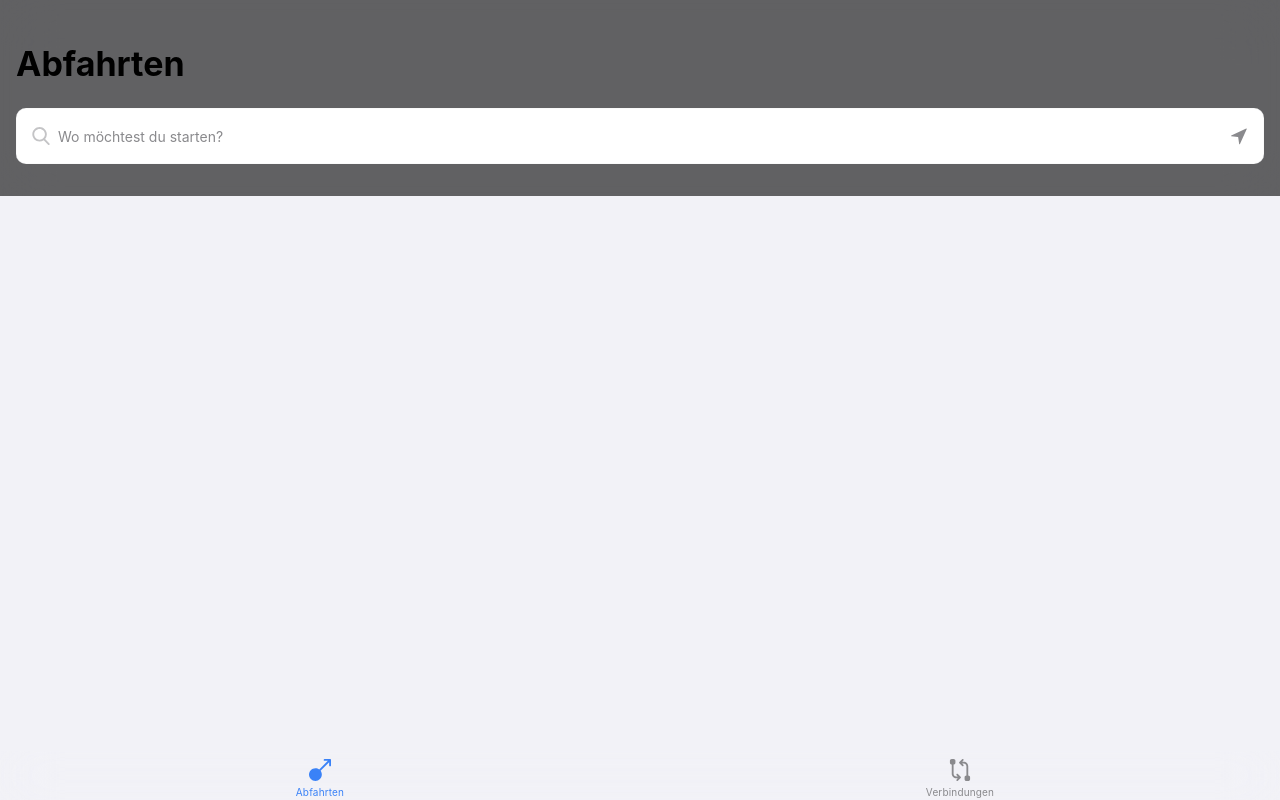
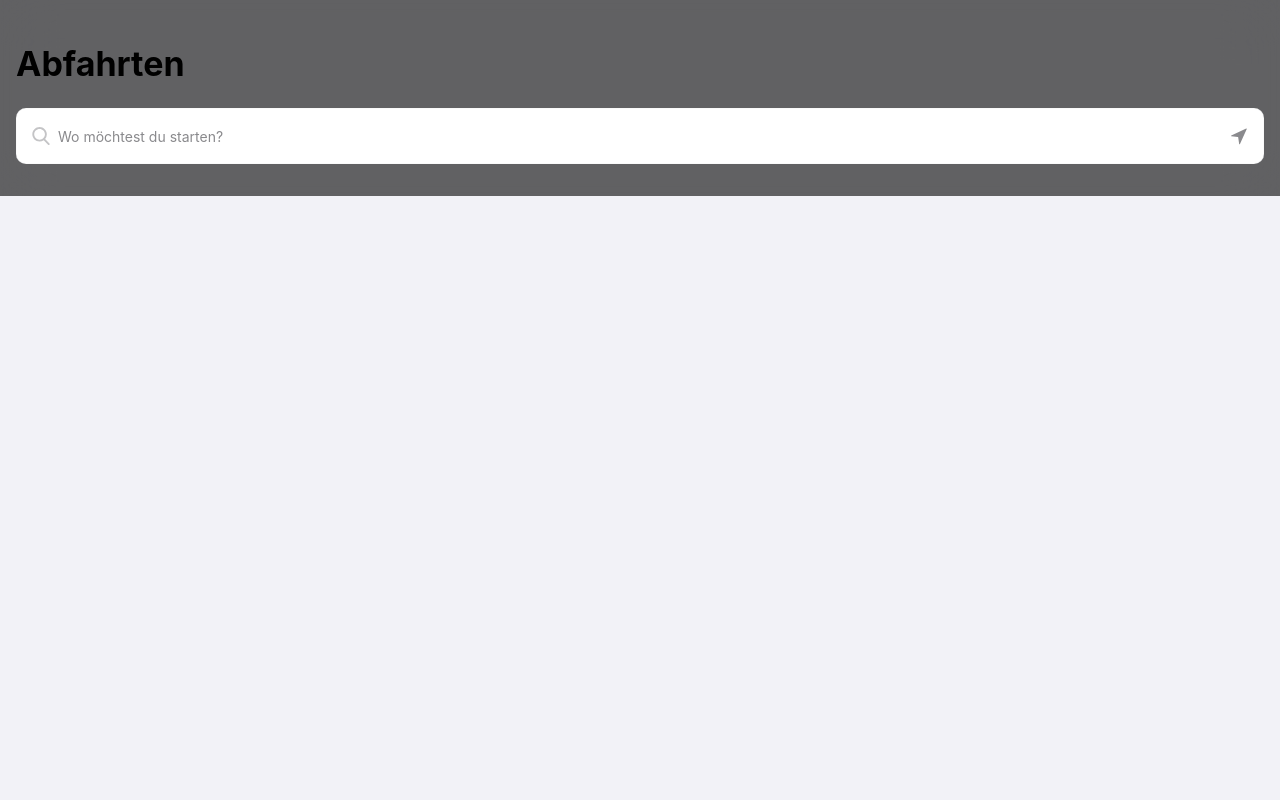
Before and after one commit to madebyfabian/public-transport-app, a Vue app: page /departures in a window 1280 px wide. Built offline with nearby package versions, Linux system fonts and the light colour scheme; what @sum.cumo/vue-states would draw is missing.

Commit message:
Removed Tab bar again

```diff
--- a/src/App.vue
+++ b/src/App.vue
@@ -8,7 +8,7 @@
       Update verfügbar!
     </Snackbar>
 
-    <TabBar />
+    <!-- <TabBar /> -->
 
     <SVGIconProvider />
   </div>
--- a/src/views/departures.view.vue
+++ b/src/views/departures.view.vue
@@ -198,7 +198,6 @@
       },
 
       searchStations: async function() {
-        console.log('searchstations()')
         const searchQuery = this.searchQuery,
               currPos     = await getCurrPos()
 
```
